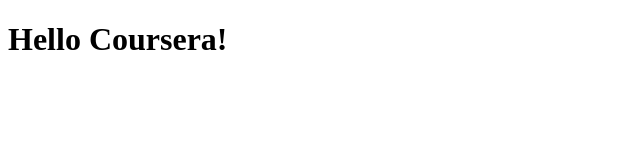
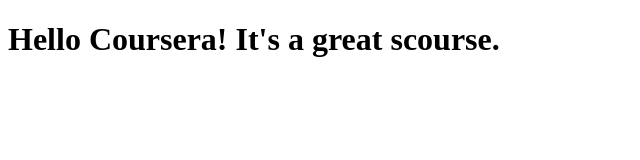
Before and after one commit to Cattapilla/coursera-test, a plain HTML site: page site/index.html in a window 1280 px wide. Shown: the whole page, without its empty margins (0-640 px from the left). Drawn offline with Linux system fonts and the light colour scheme.

Commit message:
Small addition to our page content.

```diff
--- a/site/index.html
+++ b/site/index.html
@@ -4,6 +4,6 @@
 	<title>Hello Coursera!</title>
 </head>
 <body>
-	<h1>Hello Coursera!</h1>
+	<h1>Hello Coursera! It's a great scourse.</h1>
 </body>
 </html>
```
